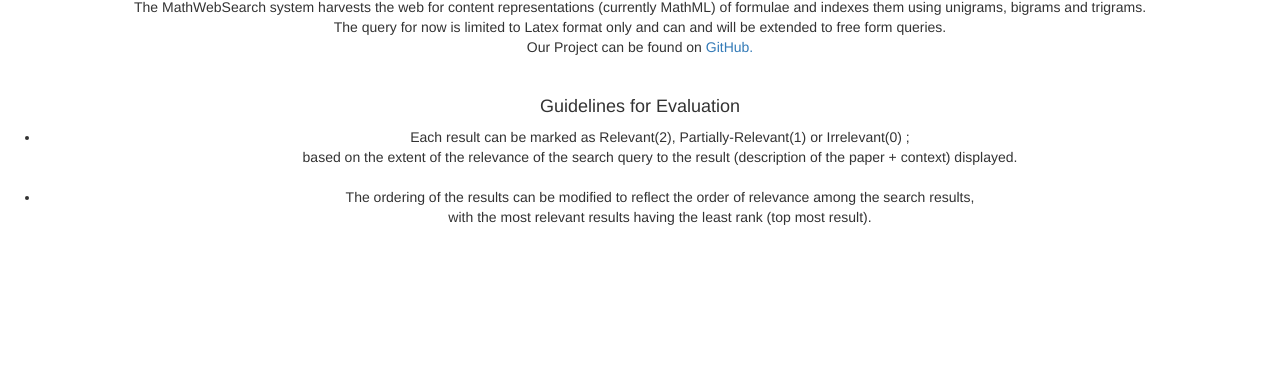
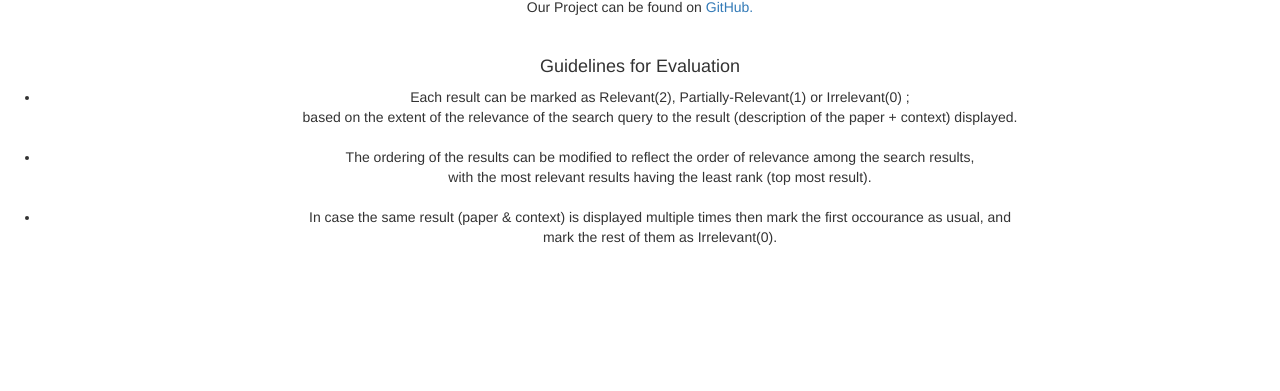
Before and after one commit to sandeshc/eval-engine, a PHP site: page / in a window 1280 px wide. Shown: the part 409-800 px from the top of the page. Run offline with PHP 8.4, Linux system fonts and the light colour scheme; some libraries are stand-ins or nearby versions.

Commit message:
Added a guideline to the index page

```diff
--- a/index.php
+++ b/index.php
@@ -58,7 +58,7 @@
 	</script>
 
 	<div>
-		<br/> <hr class="colorgraph"> <br/>
+		<hr class="colorgraph">
 
 		<div>
 			<p>
@@ -80,6 +80,9 @@
 					<br/>
 				<li> The ordering of the results can be modified to reflect the order of relevance among the search results,
 					<br/>with the most relevant results having the least rank (top most result). </li>
+					<br/>
+				<li> In case the same result (paper & context) is displayed multiple times then mark the first occourance as usual, and
+					<br/>mark the rest of them as Irrelevant(0). </li>
 			</ul>
 		</div>
 	</div>
```
